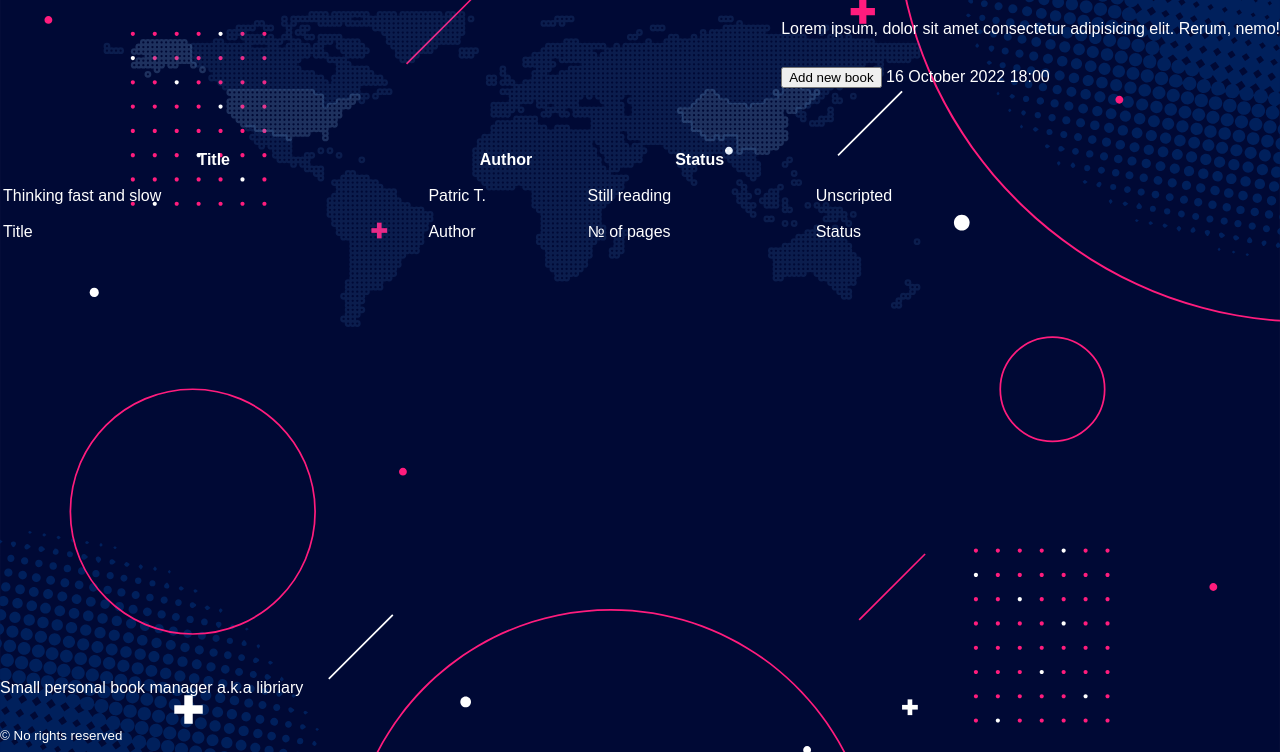
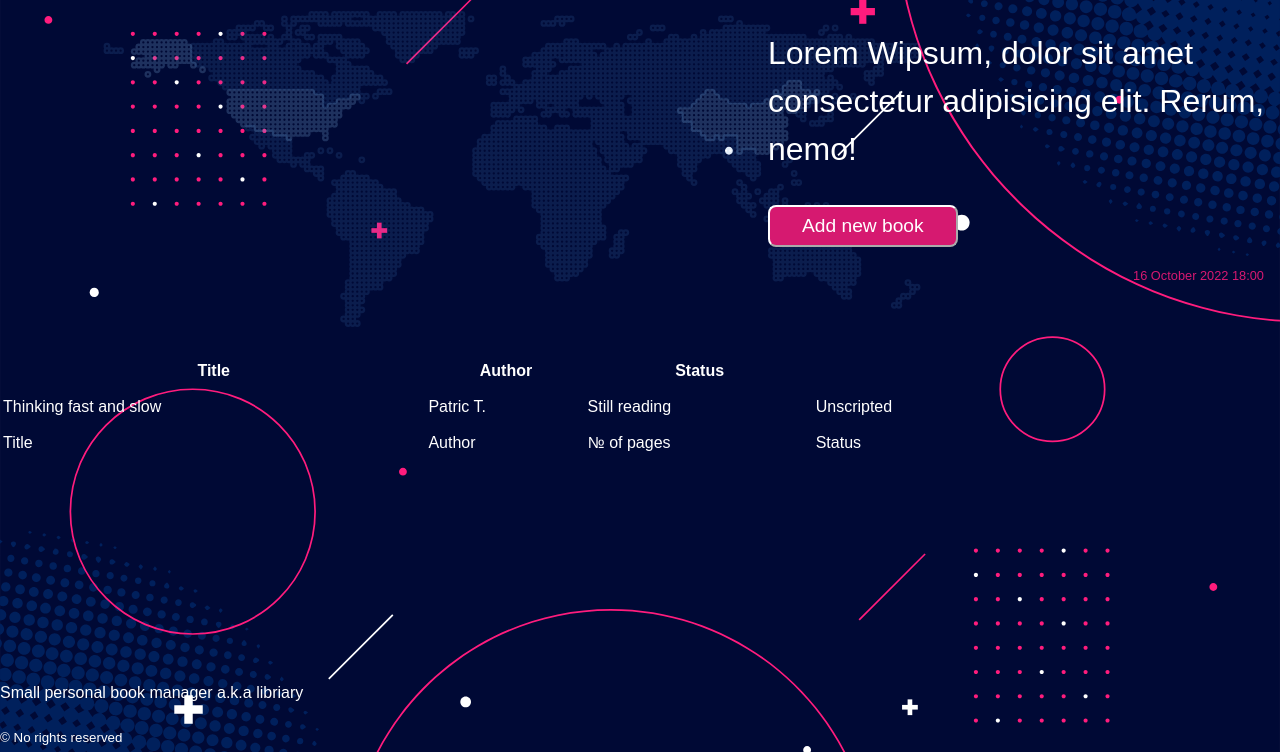
Before and after one commit to zivernay/book-library, a plain HTML site: page index.html in a window 1280 px wide. Shown: the part 48-800 px from the top of the page. Drawn offline with Linux system fonts and the light colour scheme.

Commit message:
Add hero styles

```diff
--- a/index.html
+++ b/index.html
@@ -22,9 +22,9 @@
     </header>
     <main class="library">
         <article class="hero">
-            <p class="quote">Lorem ipsum, dolor sit amet consectetur adipisicing elit. Rerum, nemo!</p>
-            <button type="button" class="add-book displayButton">Add new book</button>
-            <span><time class="clock" datetime="2022-10-16T18:00">16 October 2022 18:00</time></span>
+            <p class="quote">Lorem Wipsum, dolor sit amet consectetur adipisicing elit. Rerum, nemo!</p>
+            <button type="button" class="add-book displayButton link">Add new book</button>
+            <span class="timestamp"><time class="clock" datetime="2022-10-16T18:00">16 October 2022 18:00</time></span>
         </article>
         <article class="bookDetails popup-card hidden">
             <h3>New book detail</h3>
--- a/main.css
+++ b/main.css
@@ -19,6 +19,7 @@ body {
     margin: 0;
     min-height: 100vh;
 }
+
 header,
 .user-profile,
 .menu-items {
@@ -79,18 +80,23 @@ footer {
 /*
 Custom styles
 */
-@font-face{
-    font-family: Raleway;
+/*@font-face{
+    font-family: "Raleway";
     src: url("./Raleway/Raleway-VariableFont_wght.ttf") format("ttf");
+}*/
+@import url('https://fonts.googleapis.com/css2?family=Raleway:wght@100;300;400;700&display=swap');
+
+::marker {
+    content: "";
 }
 
 :root {
     --bg-color: #000935;
     --text-color-primary: #fff;
     --text-color-secondary: #d61970;
-    font-family: Raleway, sans-serif;
+    font-family: 'Raleway', sans-serif;
     font-weight: 300;
-    line-height: 2em;
+    line-height: 2;
     color: var(--text-color-primary);
     background: url(./img/geametry-bg.svg);
     background-repeat: no-repeat;
@@ -121,14 +127,38 @@ header .menu-items > *:hover,
 .link:active {
     color: #d61970;
 }
+
+
 main {
     background-image: url(./img/map-bg.svg);
     background-size: max(640px, 80%);
     background-repeat: no-repeat;
 }
-::marker {
-    content: "";
+
+.hero .quote {
+    font-size: 2rem;
+    font-weight: 100;
+    line-height: 1.5;
 }
+
+.hero button {
+    background-color: var(--text-color-secondary);
+    color: var(--text-color-primary);
+    font-weight: 400;
+    font-size: 1.2rem;
+    padding: 0.5rem 2rem;
+    border-radius: 0.5rem;
+    border: 2px outset var(--text-color-primary);
+}
+.hero .timestamp {
+    display: block;
+    font-size: 0.8rem;
+    padding: 1rem;
+    color: var(--text-color-secondary);
+    font-weight: 400;
+    text-align: right;
+}
+
 .popup-card {
     background-color: var(--bg-color);
     outline: 1px solid var(--text-color-secondary);
```
